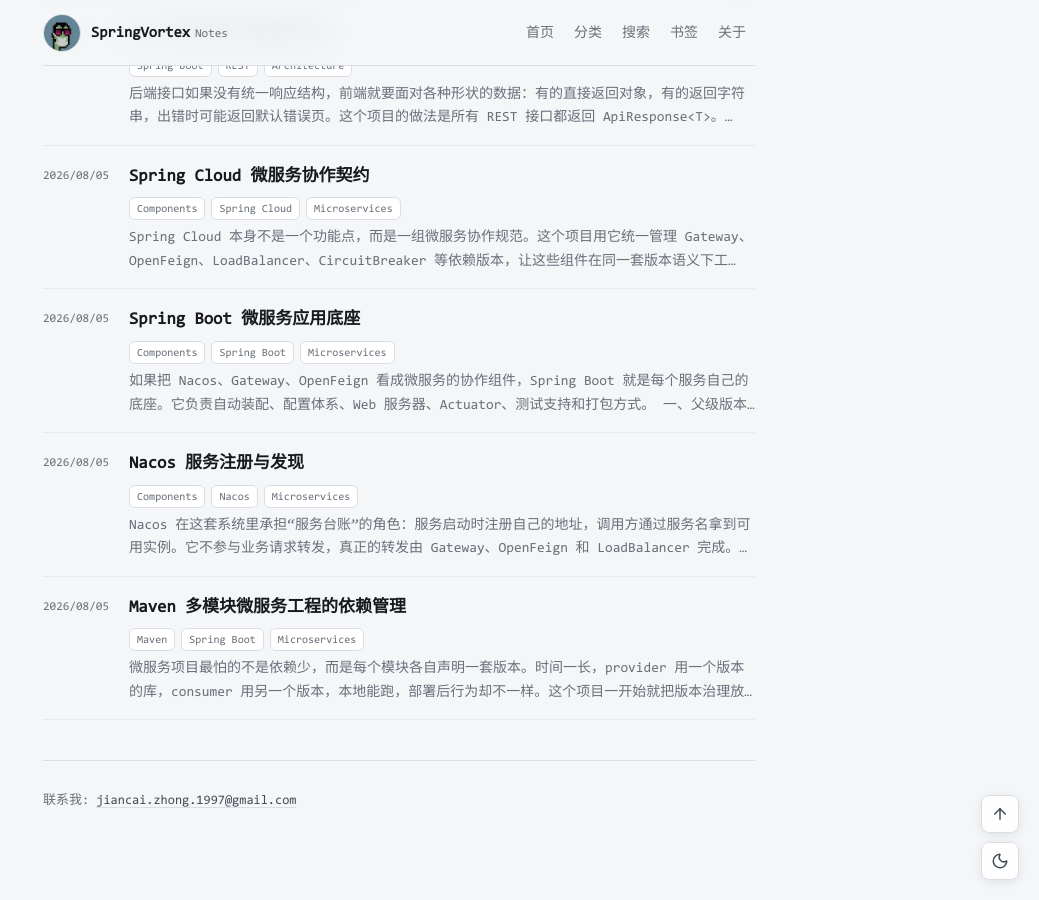
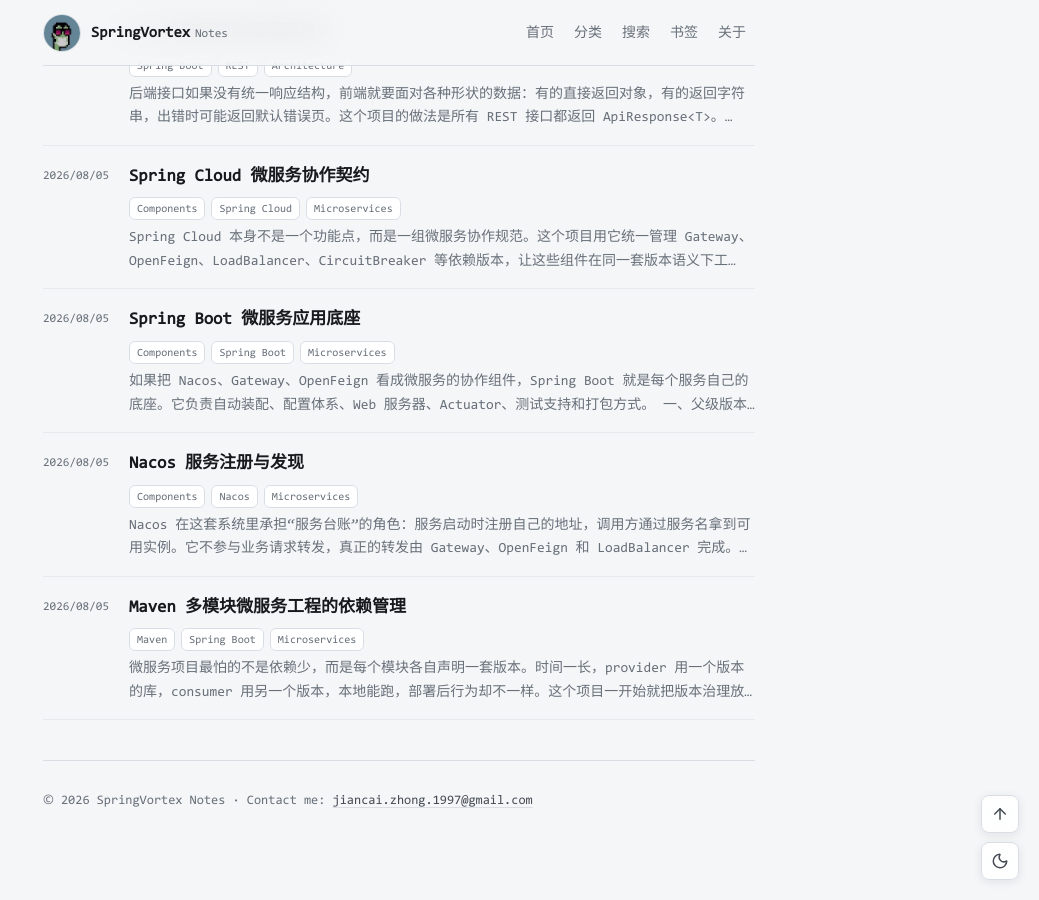
Before and after one commit to springvortex/springvortex.github.io, a Jekyll site: the page built from index.html, in a window 1280 px wide and 900 px high, scrolled down 12148 px. Shown: the whole window, without its empty margins (241-1280 px from the left). Built offline with Jekyll 4.4.1, drawn with Linux system fonts in a browser that asks for light colours.

Commit message:
chore: update site footer

```diff
--- a/_config.yml
+++ b/_config.yml
@@ -5,7 +5,7 @@
 description: SpringVortex Notes，zjc 的个人技术博客
 keywords: SpringVortex,zjc,Blog,Java,Html,JavaScript,Jekyll
 author: zjc
-footerText: '联系我: <a href="mailto:jiancai.zhong.1997@gmail.com">jiancai.zhong.1997@gmail.com</a>'
+footerText: '© 2026 SpringVortex Notes · Contact me: <a href="mailto:jiancai.zhong.1997@gmail.com">jiancai.zhong.1997@gmail.com</a>'
 
 # 这些不要动
 permalink: /posts/:year/:month/:day/:title
```
